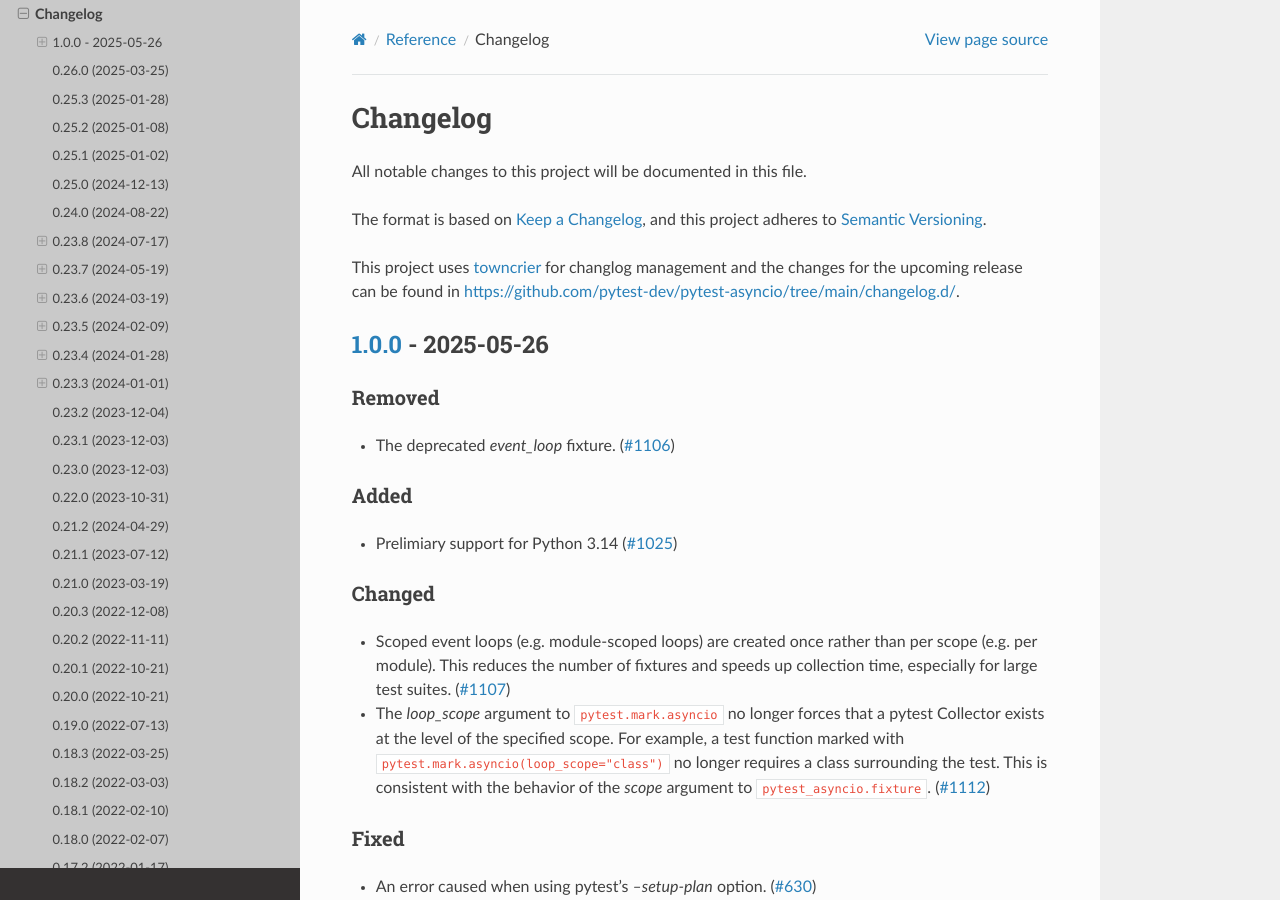
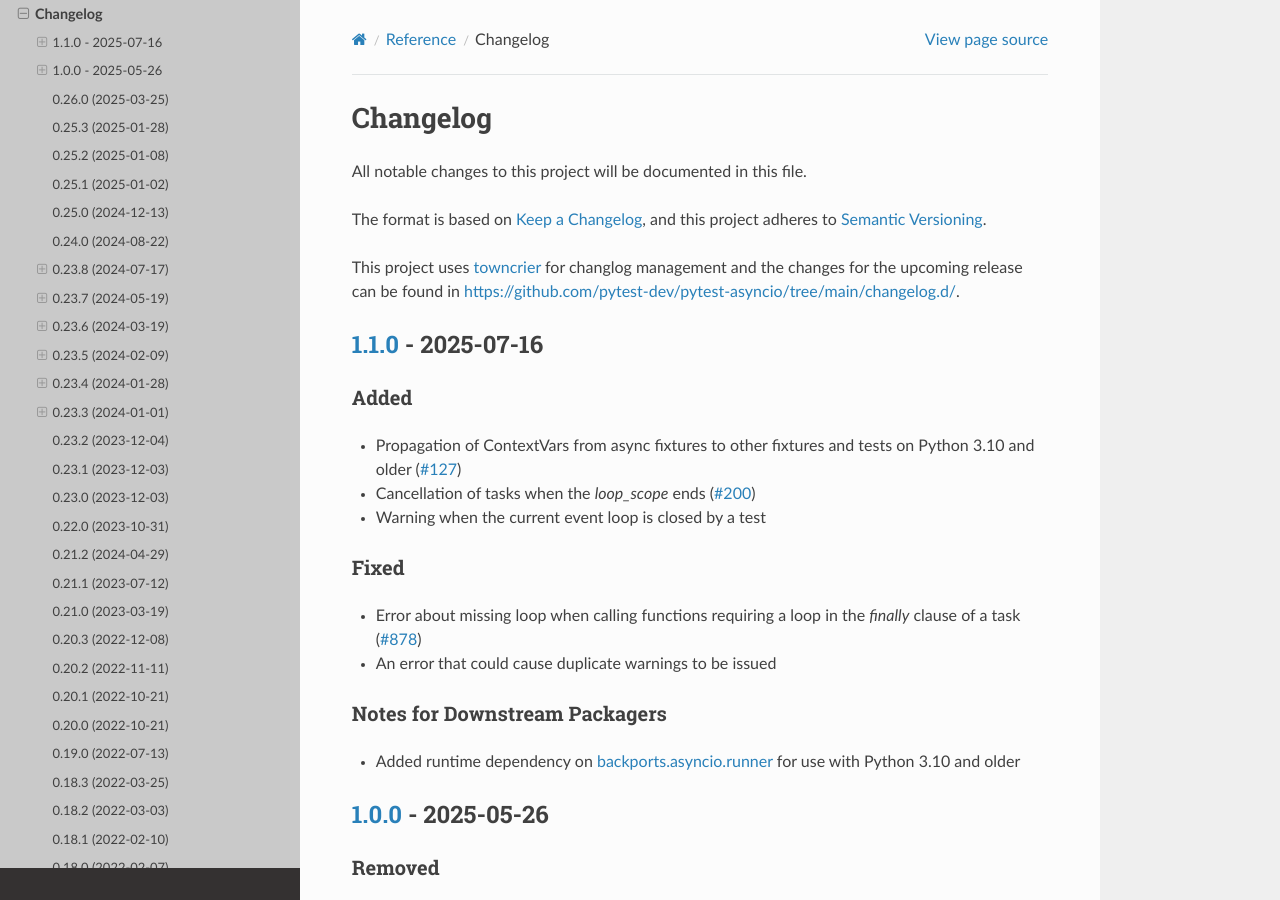
Before and after one commit to pytest-dev/pytest-asyncio, a Sphinx documentation site: the page built from docs/reference/changelog.rst, in a window 1280 px wide and 900 px high. Built offline with Sphinx 7.4.7 and the Read the Docs theme 3.1.0, drawn with Linux system fonts in a browser that asks for light colours.

Commit message:
chore: Prepare release of v1.1.0.

```diff
--- a/changelog.d/+6aa3d3e0.added.rst
+++ /dev/null
@@ -1 +0,0 @@
-Warning when the current event loop is closed by a test
--- a/changelog.d/+6fe51a75.downstream.rst
+++ /dev/null
@@ -1 +0,0 @@
-Added runtime dependency on `backports.asyncio.runner <https://pypi.org/project/backports.asyncio.runner/>`__ for use with Python 3.10 and older
--- a/changelog.d/+b22c903a.fixed.rst
+++ /dev/null
@@ -1 +0,0 @@
-An error that could cause duplicate warnings to be issued
--- a/changelog.d/127.added.rst
+++ /dev/null
@@ -1 +0,0 @@
-Propagation of ContextVars from async fixtures to other fixtures and tests on Python 3.10 and older
--- a/changelog.d/200.added.rst
+++ /dev/null
@@ -1 +0,0 @@
-Cancellation of tasks when the `loop_scope` ends
--- a/changelog.d/878.fixed.rst
+++ /dev/null
@@ -1 +0,0 @@
-Error about missing loop when calling functions requiring a loop in the `finally` clause of a task
--- a/docs/reference/changelog.rst
+++ b/docs/reference/changelog.rst
@@ -9,6 +9,30 @@
 This project uses `towncrier <https://towncrier.readthedocs.io/>`__ for changlog management and the changes for the upcoming release can be found in https://github.com/pytest-dev/pytest-asyncio/tree/main/changelog.d/.
 
 .. towncrier release notes start
+
+`1.1.0 <https://github.com/pytest-dev/pytest-asyncio/tree/1.1.0>`_ - 2025-07-16
+===============================================================================
+
+Added
+-----
+
+- Propagation of ContextVars from async fixtures to other fixtures and tests on Python 3.10 and older (`#127 <https://github.com/pytest-dev/pytest-asyncio/issues/127>`_)
+- Cancellation of tasks when the `loop_scope` ends (`#200 <https://github.com/pytest-dev/pytest-asyncio/issues/200>`_)
+- Warning when the current event loop is closed by a test
+
+
+Fixed
+-----
+
+- Error about missing loop when calling functions requiring a loop in the `finally` clause of a task (`#878 <https://github.com/pytest-dev/pytest-asyncio/issues/878>`_)
+- An error that could cause duplicate warnings to be issued
+
+
+Notes for Downstream Packagers
+------------------------------
+
+- Added runtime dependency on `backports.asyncio.runner <https://pypi.org/project/backports.asyncio.runner/>`__ for use with Python 3.10 and older
+
 
 `1.0.0 <https://github.com/pytest-dev/pytest-asyncio/tree/1.0.0>`_ - 2025-05-26
 ===============================================================================
```
